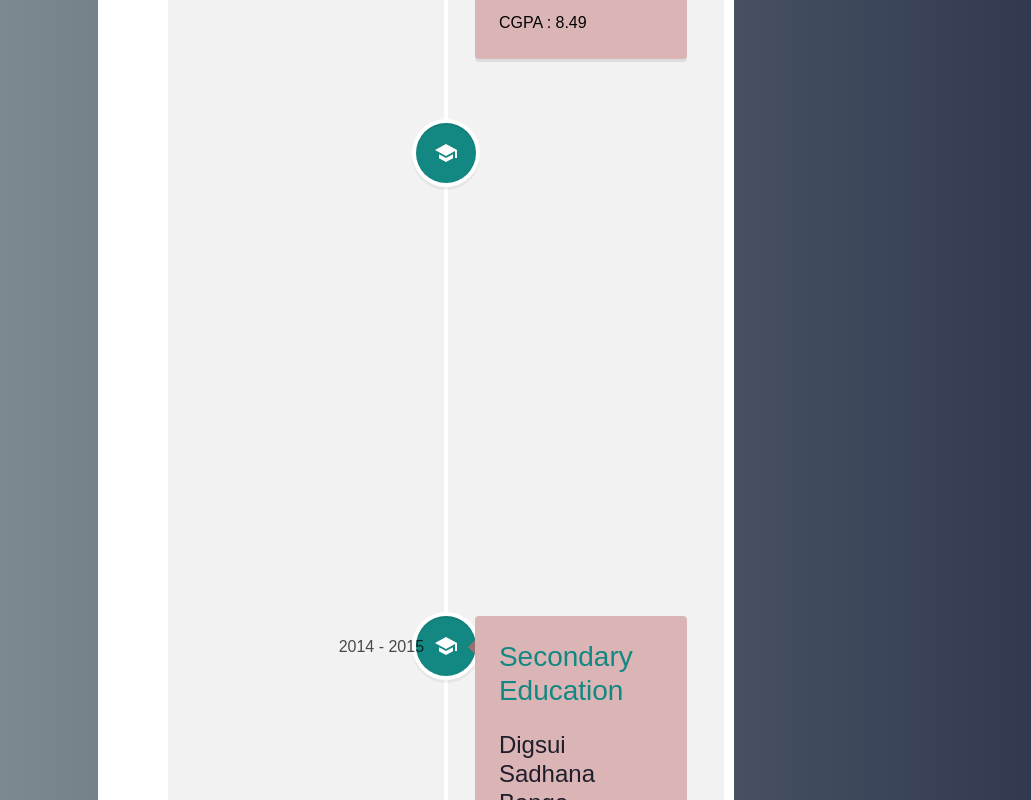
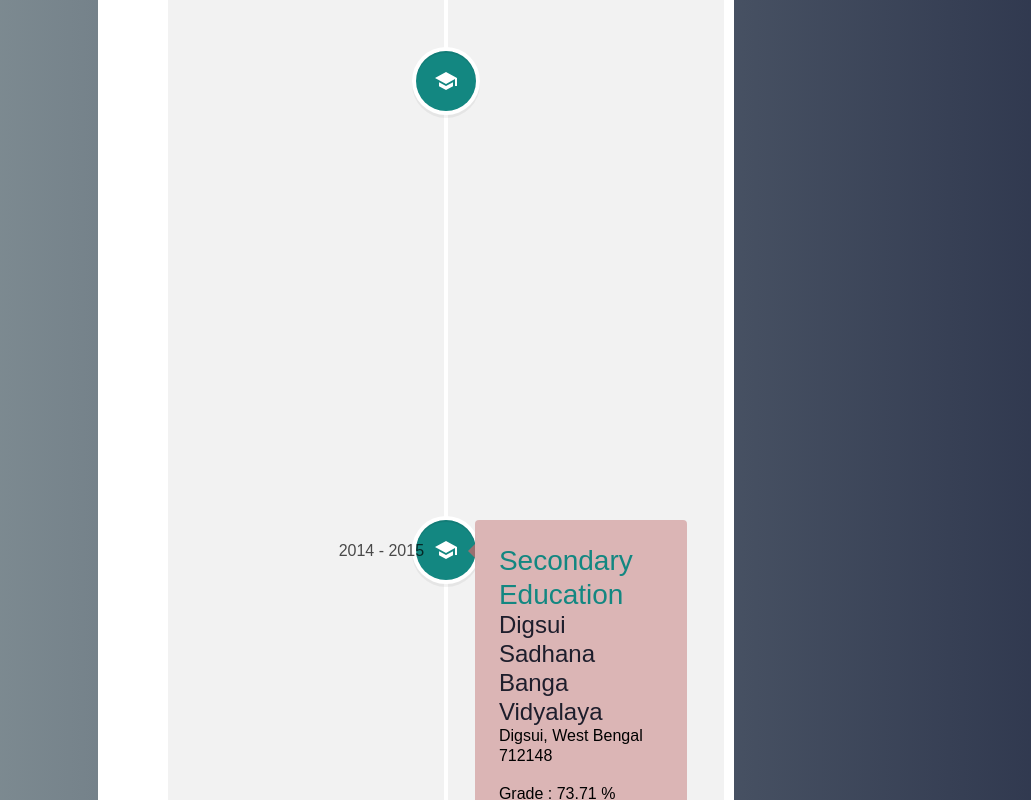
Before and after one commit to Soumi-Paul-dev-99/Personal-Portfolio-By-Soumi, a React (Vite) app: page /education in a window 1280 px wide. Shown: the part 1000-1800 px from the top of the page, without its empty margins (124-1155 px from the left). Built offline with nearby package versions, Linux system fonts and the light colour scheme; a web font is replaced by a local one.

Commit message:
education edited

```diff
--- a/src/pages/Education/Education.jsx
+++ b/src/pages/Education/Education.jsx
@@ -8,13 +8,10 @@ import "react-vertical-timeline-component/style.min.css";
 import "./Education.css";
 import PageTitle from "../../Components/PageTitle/PageTitle";
 import { motion } from "framer-motion";
+
 const Education = () => {
   return (
     <>
-      {/* <div className="container education" id="education">
-        <h2 className="col-12 mt-3 mb-1 text-center text-uppercase">
-          Education Details
-        </h2> */}
       <PageTitle PageTitle="Educational Details" />
       <motion.div
         className="education"
@@ -24,7 +21,6 @@ const Education = () => {
         transition={{ duration: 1 }}
       >
         <hr />
-
         <VerticalTimeline>
           <VerticalTimelineElement
             className="vertical-timeline-element--work"
@@ -37,12 +33,10 @@ const Education = () => {
             <h3 className="vertical-timeline-element-title">
               React Js Frontend Development Course
             </h3>
-            &nbsp;
             <h4 className="vertical-timeline-element-subtitle">
-              Ejobindia Trainning Institute
+              Ejobindia Training Institute
             </h4>
-            &nbsp;
-            <h6> Sector V, Bidhannagar, Kolkata, West Bengal 700091</h6>
+            <h6>Sector V, Bidhannagar, Kolkata, West Bengal 700091</h6>
           </VerticalTimelineElement>
           <VerticalTimelineElement
             className="vertical-timeline-element--work"
@@ -56,7 +50,6 @@ const Education = () => {
             <h4 className="vertical-timeline-element-subtitle">
               Supreme Knowledge Foundation Group Of Institutions
             </h4>
-            &nbsp;
             <h6>Mankundu, Chandannagar, West Bengal 712139</h6>
             <p>Computer Science And Engineering</p>
             <p>CGPA : 8.49</p>
@@ -75,8 +68,7 @@ const Education = () => {
             <h4 className="vertical-timeline-element-subtitle">
               Bagati Ramgopal Ghosh High School
             </h4>
-            &nbsp;
-            <h6>Bagati Kantapukur Rd Mogra,West Bengal 712148</h6>
+            <h6>Bagati Kantapukur Rd Mogra, West Bengal 712148</h6>
             <p>Pure Science</p>
             <p>Grade : 68.2 %</p>
           </VerticalTimelineElement>
@@ -91,11 +83,10 @@ const Education = () => {
             <h3 className="vertical-timeline-element-title">
               Secondary Education
             </h3>
-            &nbsp;
             <h4 className="vertical-timeline-element-subtitle">
               Digsui Sadhana Banga Vidyalaya
             </h4>
-            <h6>, Digsui, West Bengal 712148</h6>
+            <h6>Digsui, West Bengal 712148</h6>
             <p>Grade : 73.71 %</p>
           </VerticalTimelineElement>
         </VerticalTimeline>
```
